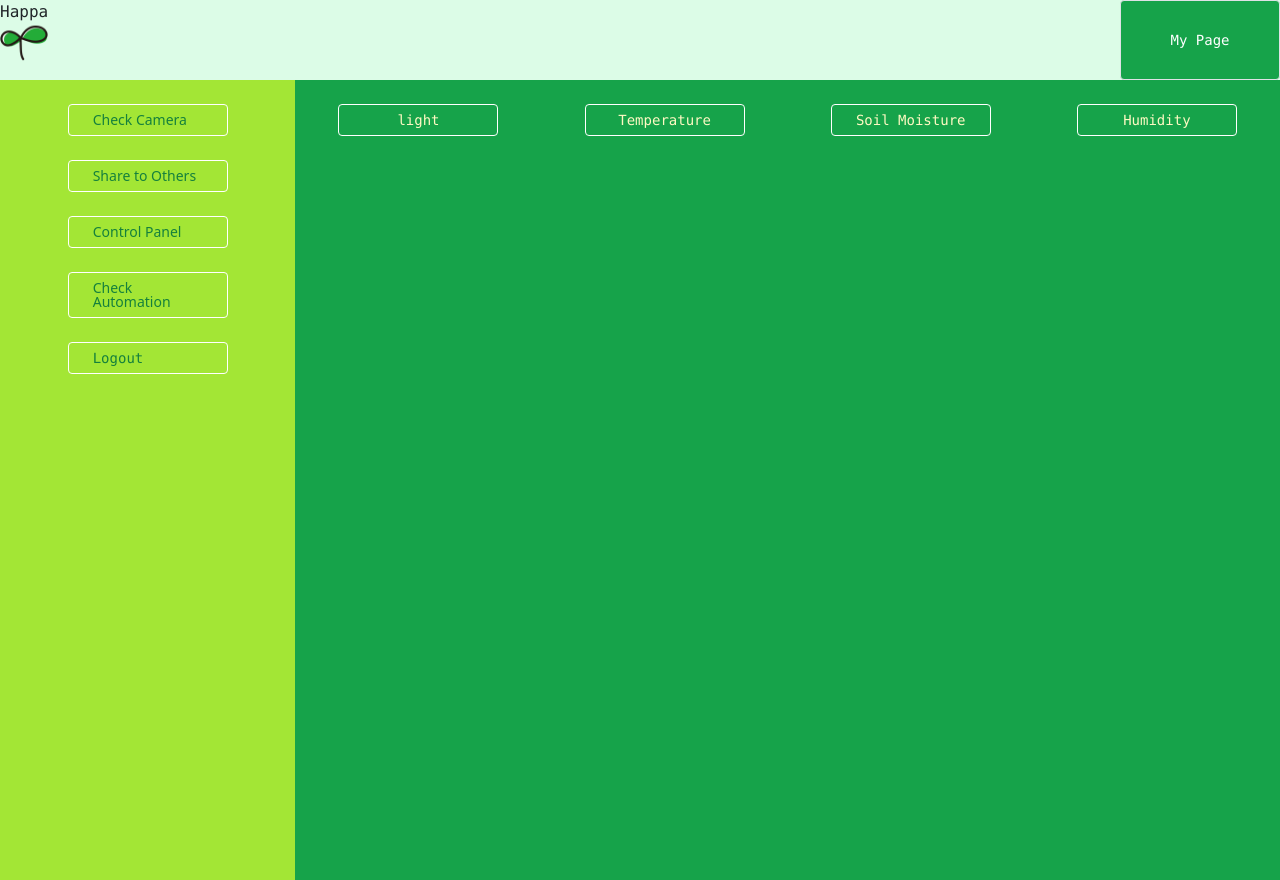
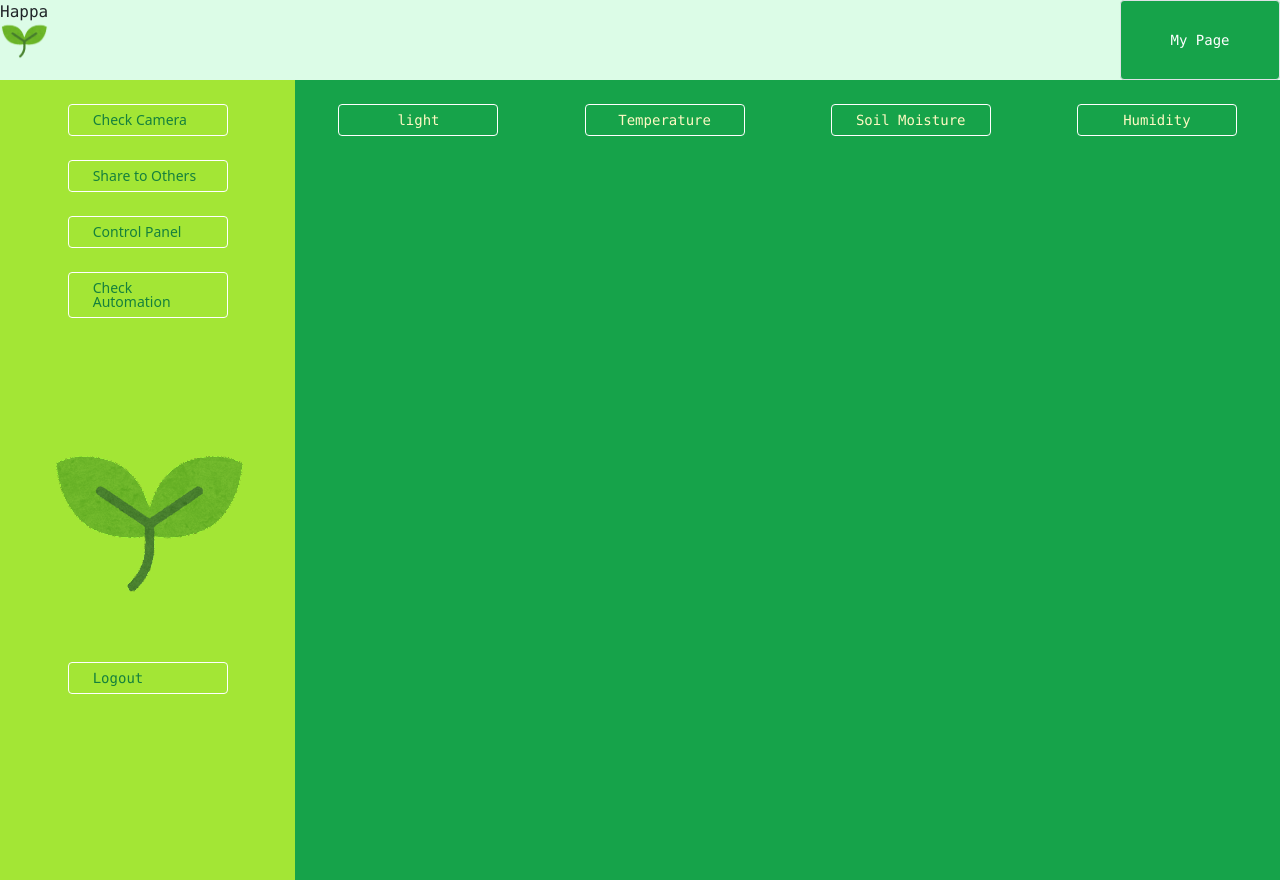
Before and after one commit to cc26-project-plants/cc26-senior-project, a Next.js app: page / in a window 1280 px wide. Built offline with nearby package versions, Linux system fonts and the light colour scheme; no server answers.

Commit message:
feat: add images in Navbar.tsx

```diff
--- a/pages/Navbar .tsx
+++ b/pages/Navbar .tsx
@@ -29,7 +29,9 @@ export default function Navbar({}) {
           </li>
         ))}
       </div>
-      <div className="w-120 flex justify-center">
+      <div className="w-70 h-60 bg-leaf bg-no-repeat bg-center mt-20"></div>
+
+      <div className="w-120 flex justify-center sticky bottom-0">
         <Link href="/admin">
             <a
             className="font-mono w-40 inline-block text-sm px-4 py-2 leading-none border rounded
--- a/pages/main.tsx
+++ b/pages/main.tsx
@@ -63,12 +63,12 @@ const Main = () => {
     console.log("hello")
     createChart();
     return;
-  }, [showLight,showTemp]);
+  }, [showLight, showTemp]);
 
   return (
     <div>
       <div className="flex justify-between font-mono max-w-screen h-20 bg-green-100 align-middle ">
-        <div className="align-text-bottom bg-hutaba bg-contain bg-no-repeat bg-center ">
+        <div className="align-text-bottom bg-leaf bg-contain bg-no-repeat bg-center ">
           Happa
         </div>
         <button
--- a/tailwind.config.js
+++ b/tailwind.config.js
@@ -14,6 +14,7 @@ module.exports = {
         'soilframe': "url('/images/soilframe.png')",
         'tabletframe': "url('/images/tabletframe.png')",
         'hutaba': "url('/images/hutaba.png')",
+        'leaf': "url('/images/leaf.png')",
       }),
     },
   },
```
Also changed, not shown: public/images/leaf.png (added).
